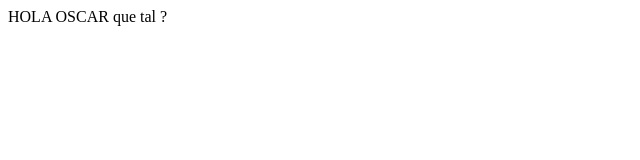
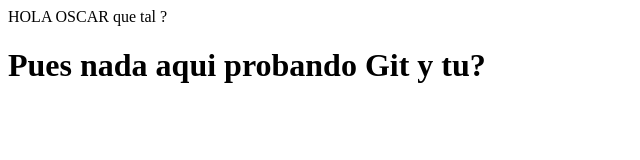
Before and after one commit to dannymedinacoronel/Proyectos_daw2, a plain HTML site: page M06_UF1_HTML_JS/index.html in a window 1280 px wide. Shown: the whole page, without its empty margins (0-640 px from the left). Drawn offline with Linux system fonts and the light colour scheme.

Commit message:
Prueba cambios

```diff
--- a/M06_UF1_HTML_JS/index.html
+++ b/M06_UF1_HTML_JS/index.html
@@ -1,3 +1,4 @@
 <html>
     <p1>HOLA OSCAR que tal ?</p1>
+    <h1>Pues nada aqui probando Git y tu?</h1>
 </html>
```
